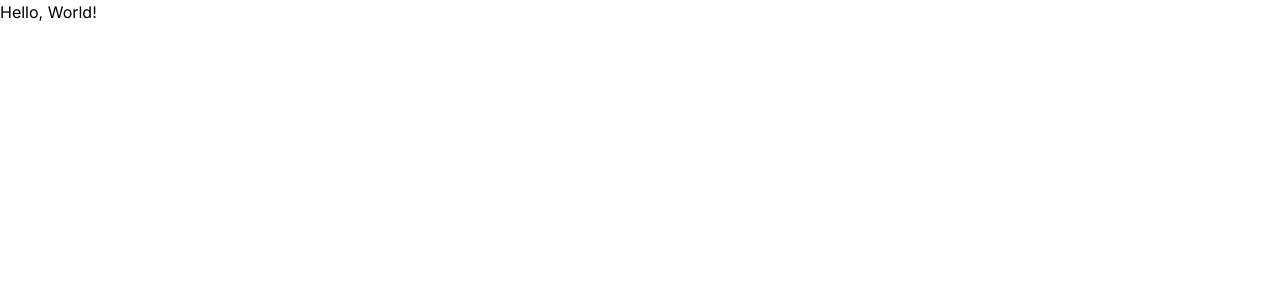
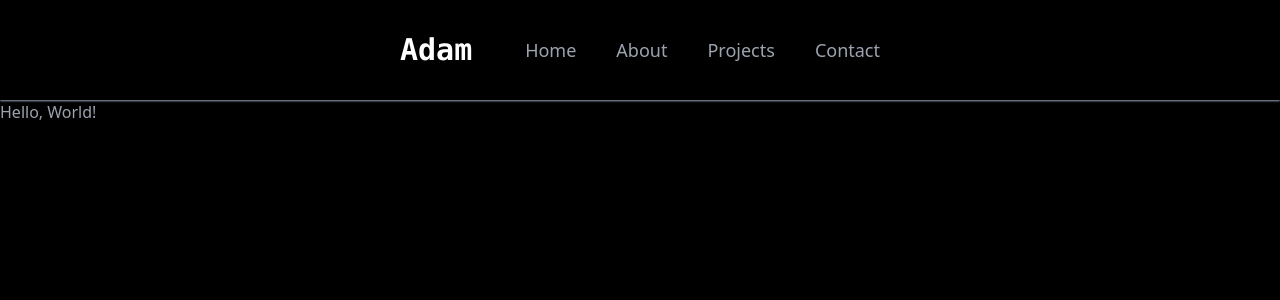
Before and after one commit to adamTop1/Personal-Portfolio, a Next.js app: page / in a window 1280 px wide. Shown: the top 300 px of the page. Built offline with nearby package versions, Linux system fonts and the light colour scheme.

Commit message:
added navbar component with styled links

```diff
--- a/src/app/layout.tsx
+++ b/src/app/layout.tsx
@@ -1,8 +1,13 @@
 import type { Metadata } from "next";
-import { Inter } from "next/font/google";
+import { Space_Grotesk } from "next/font/google";
 import "./globals.css";
+import Navbar from "@/components/Navbar/Navbar";
 
-const inter = Inter({ subsets: ["latin"] });
+const spaceGrotesk = Space_Grotesk({
+  subsets: ["latin"],
+  variable: "--font-spaceGrotesk",
+  display: "swap",
+});
 
 export const metadata: Metadata = {
   title: "Portfolio",
@@ -16,7 +21,10 @@ export default function RootLayout({
 }>) {
   return (
     <html lang="en">
-      <body className={inter.className}>{children}</body>
+      <body className={`${spaceGrotesk.variable} bg-black text-gray-400 `}>
+        <Navbar />
+        {children}
+      </body>
     </html>
   );
 }
--- /dev/null
+++ b/src/components/Navbar/Navbar.tsx
@@ -0,0 +1,35 @@
+import Link from 'next/link'
+
+const Navbar = () => {
+	return (
+		<div className='flex items-center justify-between px-[400px] py-8  shadow-sm shadow-slate-400'>
+			<div>
+				<h2 className='font-mono text-3xl font-bold text-white'>Adam</h2>
+			</div>
+			<div className='flex gap-10 text-lg font-medium '>
+				<Link
+					href='/'
+					className="duration-300 hover:text-sky-600 relative w-fit block after:block after:content-[''] after:absolute after:h-[3px] after:bg-sky-600 after:w-full after:scale-x-0 after:hover:scale-x-100 after:transition after:duration-300 after:origin-center">
+					Home
+				</Link>
+				<Link
+					href='/about'
+					className="duration-300 hover:text-sky-600 relative w-fit block after:block after:content-[''] after:absolute after:h-[3px] after:bg-sky-600 after:w-full after:scale-x-0 after:hover:scale-x-100 after:transition after:duration-300 after:origin-center">
+					About
+				</Link>
+				<Link
+					href='/projects'
+					className="duration-300 hover:text-sky-600 relative w-fit block after:block after:content-[''] after:absolute after:h-[3px] after:bg-sky-600 after:w-full after:scale-x-0 after:hover:scale-x-100 after:transition after:duration-300 after:origin-center">
+					Projects
+				</Link>
+				<Link
+					href='/contact'
+					className="duration-300 hover:text-sky-600 relative w-fit block after:block after:content-[''] after:absolute after:h-[3px] after:bg-sky-600 after:w-full after:scale-x-0 after:hover:scale-x-100 after:transition after:duration-300 after:origin-center">
+					Contact
+				</Link>
+			</div>
+		</div>
+	)
+}
+
+export default Navbar
```
